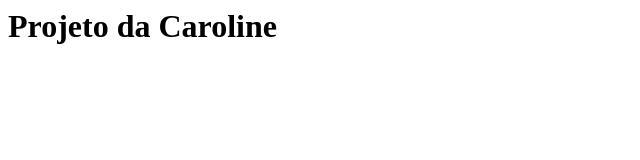
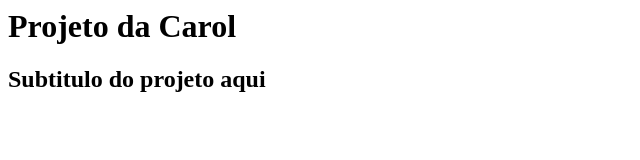
Before and after one commit to carolinew/curso-git, a plain HTML site: page index.html in a window 1280 px wide. Shown: the whole page, without its empty margins (0-640 px from the left). Drawn offline with Linux system fonts and the light colour scheme.

Commit message:
Alterações de subtitulo e titulo

```diff
--- a/index.html
+++ b/index.html
@@ -2,6 +2,7 @@
 <head>
 </head>
 <body>
-<h1> Projeto da Caroline </h1>
+<h1> Projeto da Carol </h1>
+<h2> Subtitulo do projeto aqui</h2>
 </body>
 </html>
```
